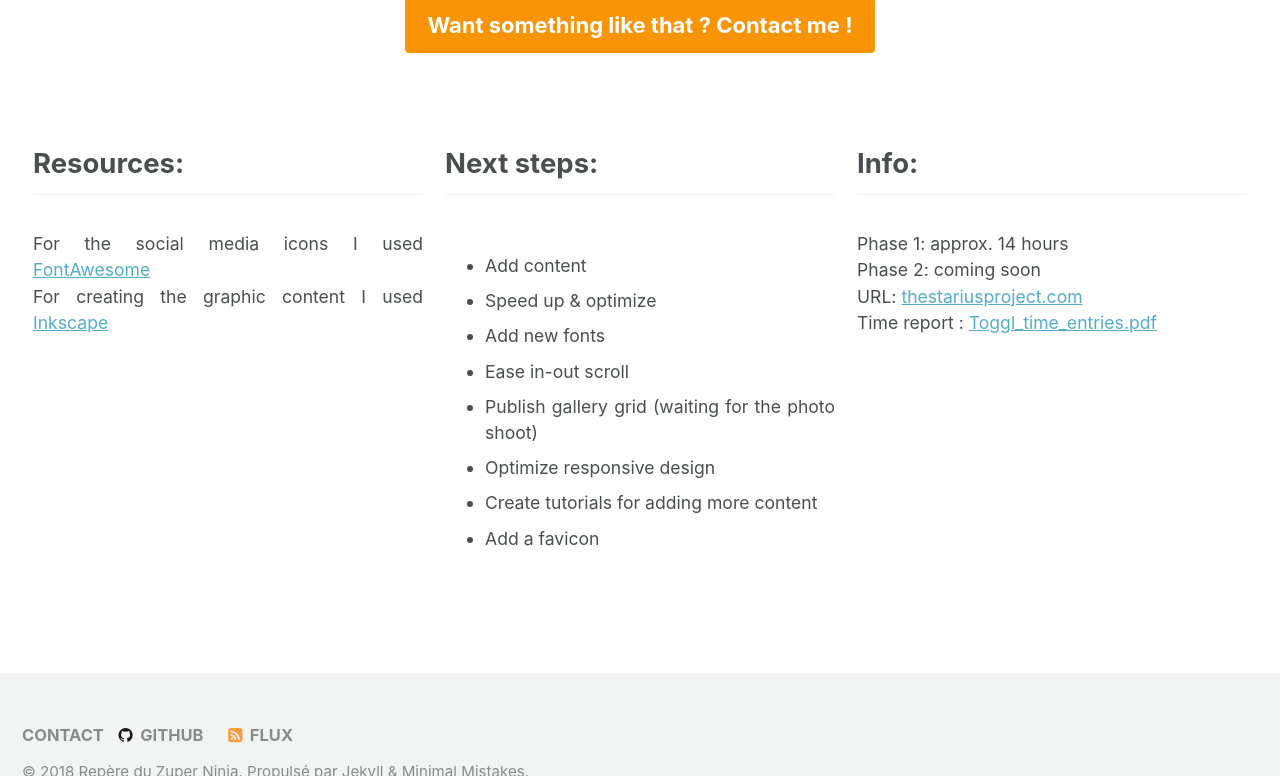
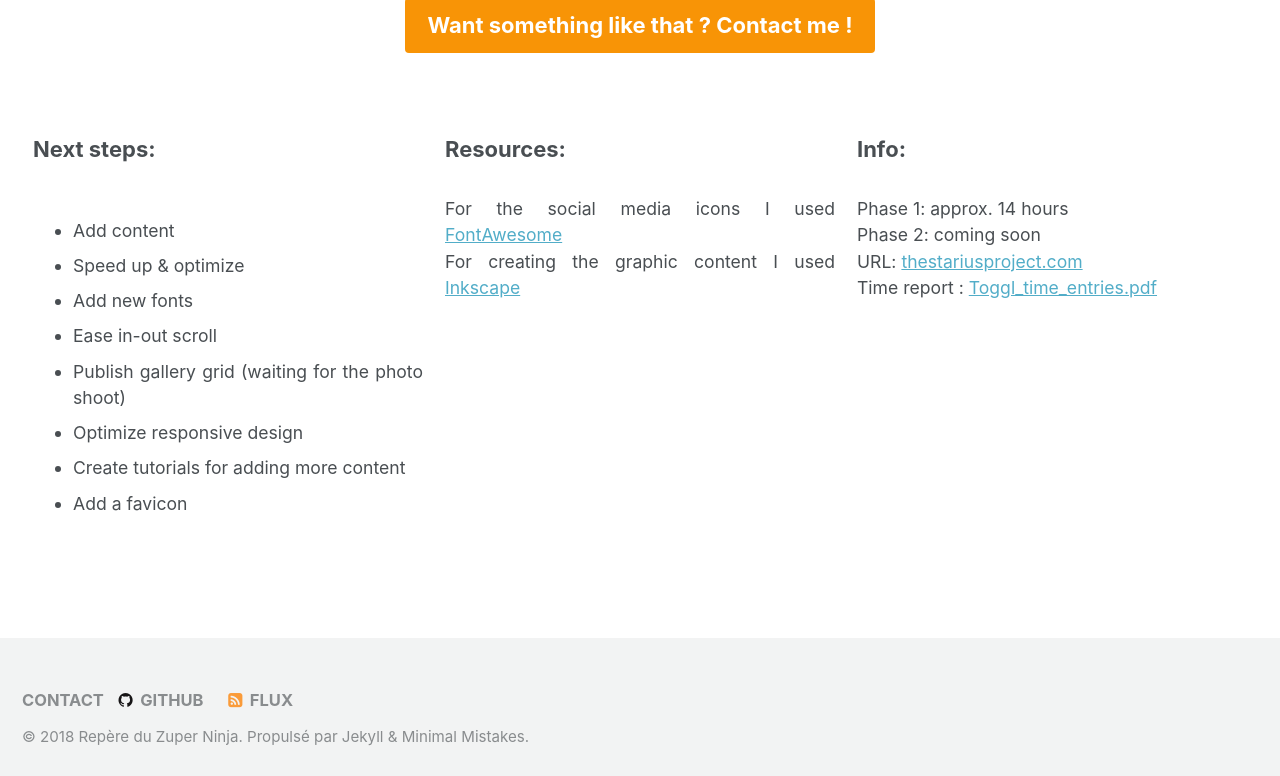
Before and after one commit to zuperninja/zuperninja.github.io, a Jekyll site: the page built from _portfolio/portfolio-the-starius-project.md, in a window 1280 px wide and 900 px high, scrolled down 2677 px, cut to the strip 124-900 px from the top of the window. Built offline with Jekyll 4.4.1, drawn with Linux system fonts in a browser that asks for light colours.

Commit message:
Update portfolio-the-starius-project.md

```diff
--- a/_portfolio/portfolio-the-starius-project.md
+++ b/_portfolio/portfolio-the-starius-project.md
@@ -73,22 +73,17 @@ I worked on a graphic chart to harmonize all of the future content, based on the
   <table>
     <tr>
         <td>
-        <h2>Resources: </h2>
+        <h3>Next steps:</h3>
         </td>
         <td>
-        <h2>Next steps:  </h2>
+        <h3>Resources:</h3>
         </td>
         <td>
-        <h2>Info: </h2>
+        <h3>Info:</h3>
         </td>
     </tr>
     <tr>
-        <td>
-          <p>For the social media icons I used <a href="https://fontawesome.com/">FontAwesome</a><br>
-            For creating the graphic content I used <a href="https://inkscape.org">Inkscape</a></p>
-        </td>
-        <td>
-          <ul>
+        <td><ul>
             <li>Add content </li>
             <li>Speed up & optimize </li>
             <li>Add new fonts</li>
@@ -97,7 +92,10 @@ I worked on a graphic chart to harmonize all of the future content, based on the
             <li>Optimize responsive design</li>
             <li>Create tutorials for adding more content</li>
             <li>Add a favicon</li>
-          </ul>
+          </ul></td>
+        <td>
+            <p>For the social media icons I used <a href="https://fontawesome.com/">FontAwesome</a><br>
+            For creating the graphic content I used <a href="https://inkscape.org">Inkscape</a></p>
         </td>
         <td>
           <p>
```
